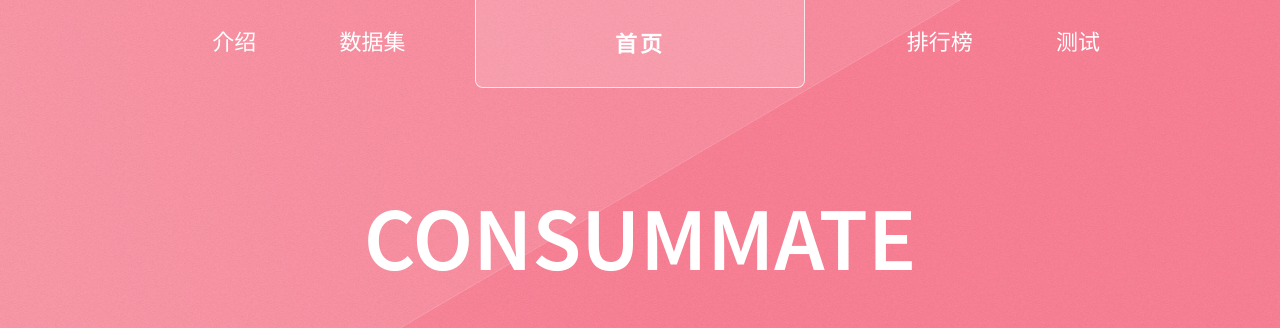
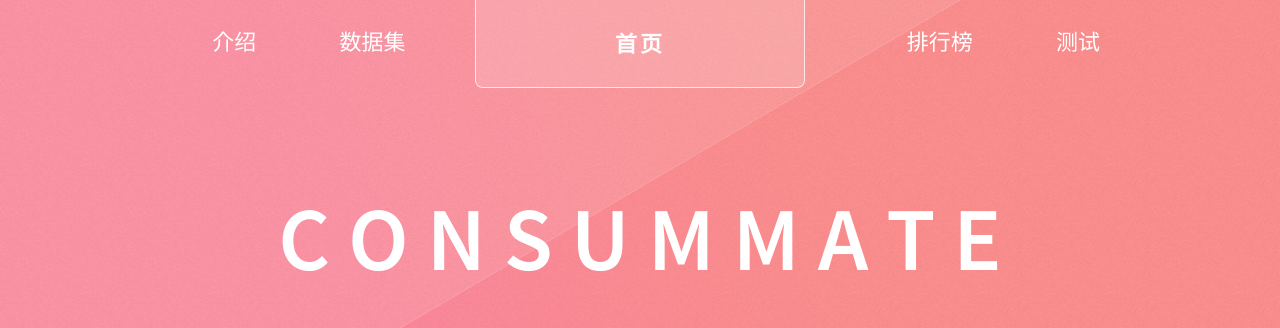
Before and after one commit to WodenJay/CONSUMMATE, a website: page index.html in a window 1280 px wide. Shown: the top 328 px of the page. Drawn offline with Linux system fonts and the light colour scheme.

Commit message:
modify color

```diff
--- a/assets/css/main.css
+++ b/assets/css/main.css
@@ -2620,7 +2620,7 @@ table tr:hover {
 	background-image: url("images/overlay.png"), url("images/header.svg"), -moz-linear-gradient(75deg, #FF7088 15%, #F2B69D 55%);
 	background-image: url("images/overlay.png"), url("images/header.svg"), -webkit-linear-gradient(75deg, #FF7088 15%, #F2B69D 55%);
 	background-image: url("images/overlay.png"), url("images/header.svg"), -ms-linear-gradient(75deg, #fc91a3 15%, #e8ad93 55%);
-	background-image: url("images/overlay.png"), url("images/header.svg"), linear-gradient(75deg, #fc8d9f 15%, #fc8297 55%);
+	background-image: url("images/overlay.png"), url("images/header.svg"), linear-gradient(75deg, #ff8a9e 35%, #ff9090 65%);
 }
 
 body #header-wrapper {
--- a/index.html
+++ b/index.html
@@ -33,7 +33,7 @@
 			<!-- Hero -->
 			<section id="hero" class="container">
 				<header>
-					<h2 style="font-weight:900; line-height: 1.5; font-size: 90px;">CONSUMMATE</h2>
+					<h2 style="font-weight:900; line-height: 1.5; font-size: 90px;">C O N S U M M A T E</h2>
 					<h2 style="font-weight:900; line-height: 1.8;">面向可信赖医疗视觉-语言大模型的测试平台</h2>
 				</header>
 				<br /><br /><br /><br /><br />
```
